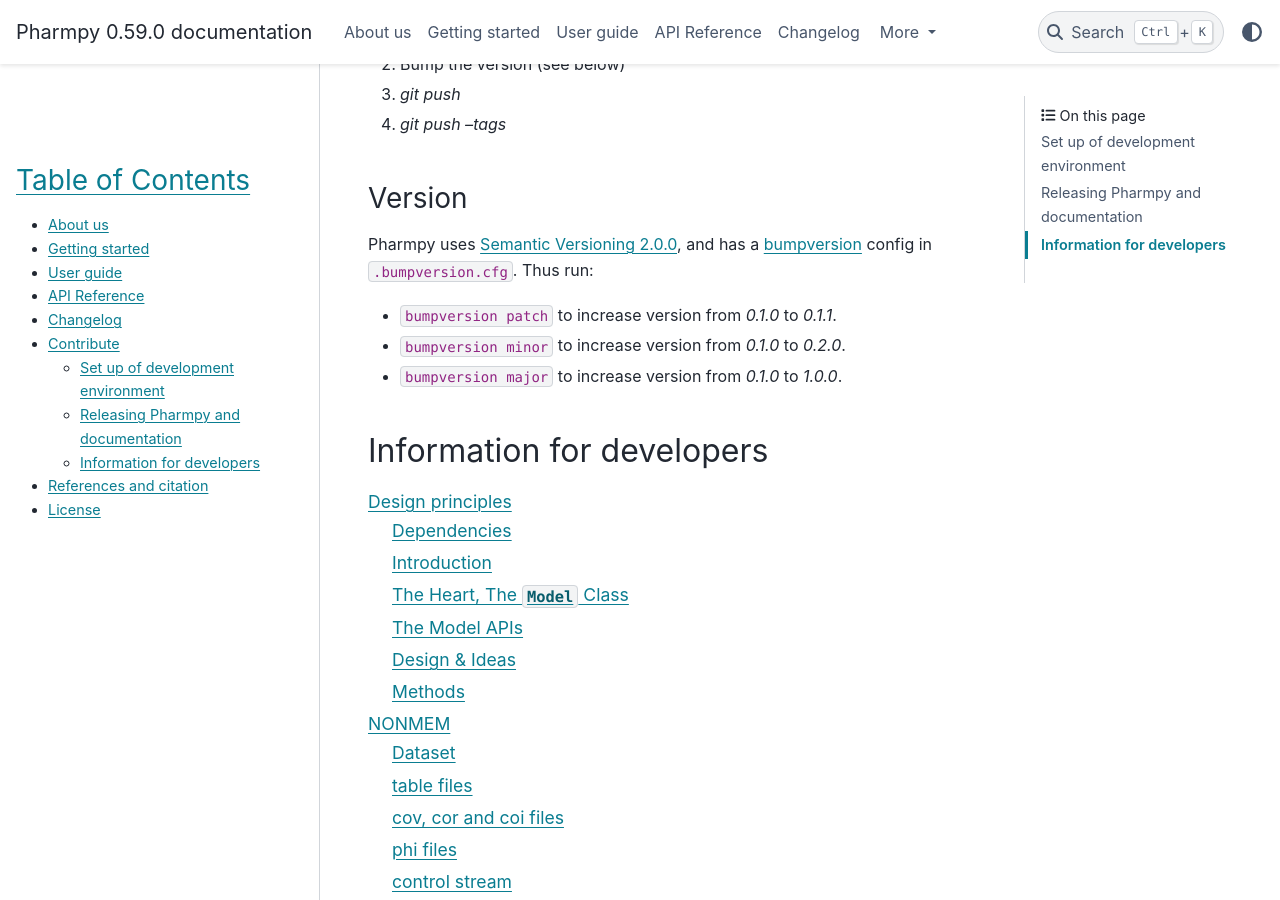
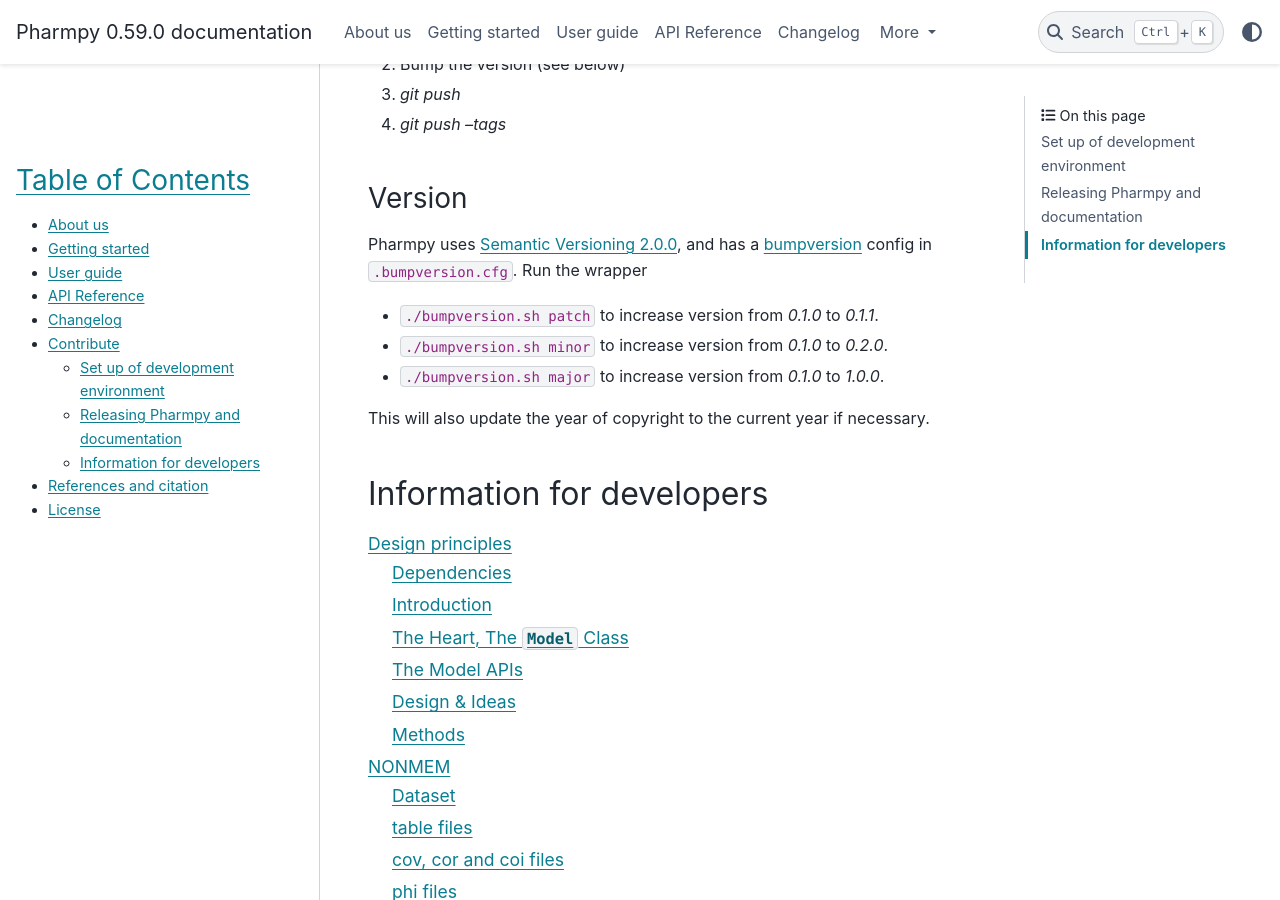
Before and after one commit to pharmpy/pharmpy, a Sphinx documentation site: the page built from docs/contribute.rst, in a window 1280 px wide and 900 px high, scrolled down 2214 px. Built offline with Sphinx 7.4.7 and the PyData theme 0.15.4, drawn with Linux system fonts in a browser that asks for light colours.

Commit message:
Update documentation for new bumpversion wrapper

```diff
--- a/docs/contribute.rst
+++ b/docs/contribute.rst
@@ -88,11 +88,13 @@
 *******
 
 Pharmpy uses `Semantic Versioning 2.0.0 <https://semver.org/>`_, and
-has a bumpversion_ config in ``.bumpversion.cfg``. Thus run:
+has a bumpversion_ config in ``.bumpversion.cfg``. Run the wrapper
 
-* ``bumpversion patch`` to increase version from `0.1.0` to `0.1.1`.
-* ``bumpversion minor`` to increase version from `0.1.0` to `0.2.0`.
-* ``bumpversion major`` to increase version from `0.1.0` to `1.0.0`.
+* ``./bumpversion.sh patch`` to increase version from `0.1.0` to `0.1.1`.
+* ``./bumpversion.sh minor`` to increase version from `0.1.0` to `0.2.0`.
+* ``./bumpversion.sh major`` to increase version from `0.1.0` to `1.0.0`.
+
+This will also update the year of copyright to the current year if necessary.
 
 .. _bumpversion: https://pypi.org/project/bumpversion
 
```
